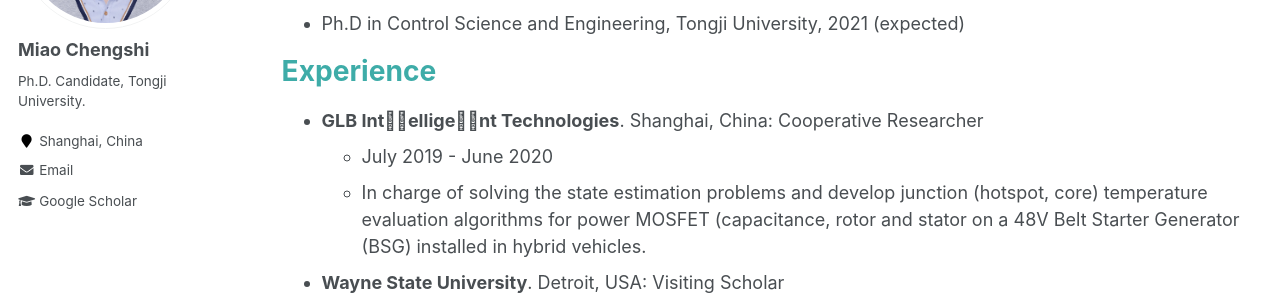
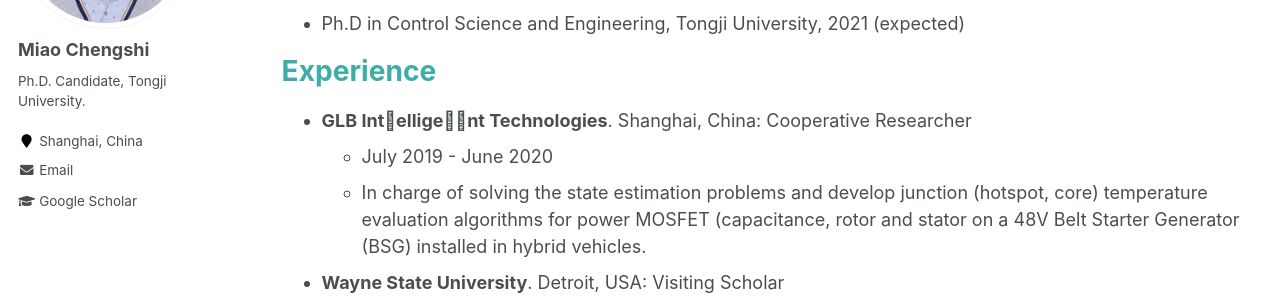
Before and after one commit to miaochengshi/miaochengshi.github.io, a Jekyll site: the page built from _pages/cv.md, in a window 1280 px wide and 900 px high. Shown: the part 264-564 px from the top of the window. Built offline with Jekyll 4.4.1, drawn with Linux system fonts in a browser that asks for light colours.

Commit message:
Update cv.md

```diff
--- a/_pages/cv.md
+++ b/_pages/cv.md
@@ -18,7 +18,7 @@ Education
 
 Experience
 ======
-* **GLB Int􏰔􏰕ellige􏰔􏰕nt Technologies**. Shanghai, China: Cooperative Researcher
+* **GLB Int􏰕ellige􏰔􏰕nt Technologies**. Shanghai, China: Cooperative Researcher
   * July 2019 - June 2020
   * In charge of solving the state estimation problems and develop junction (hotspot, core) temperature evaluation algorithms for power MOSFET (capacitance, rotor and stator on a 48V Belt Starter Generator (BSG) installed in hybrid vehicles.
 
```
